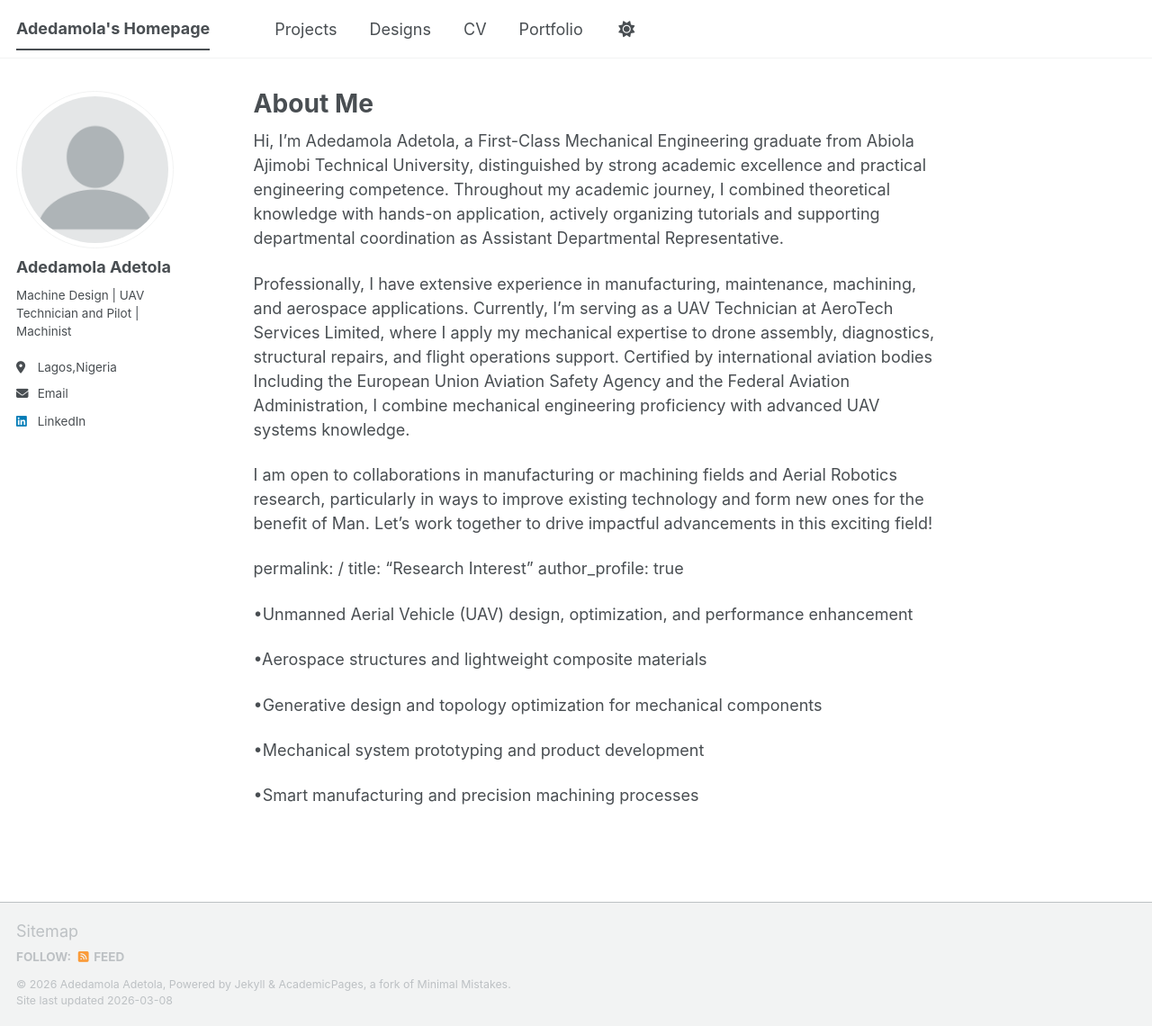
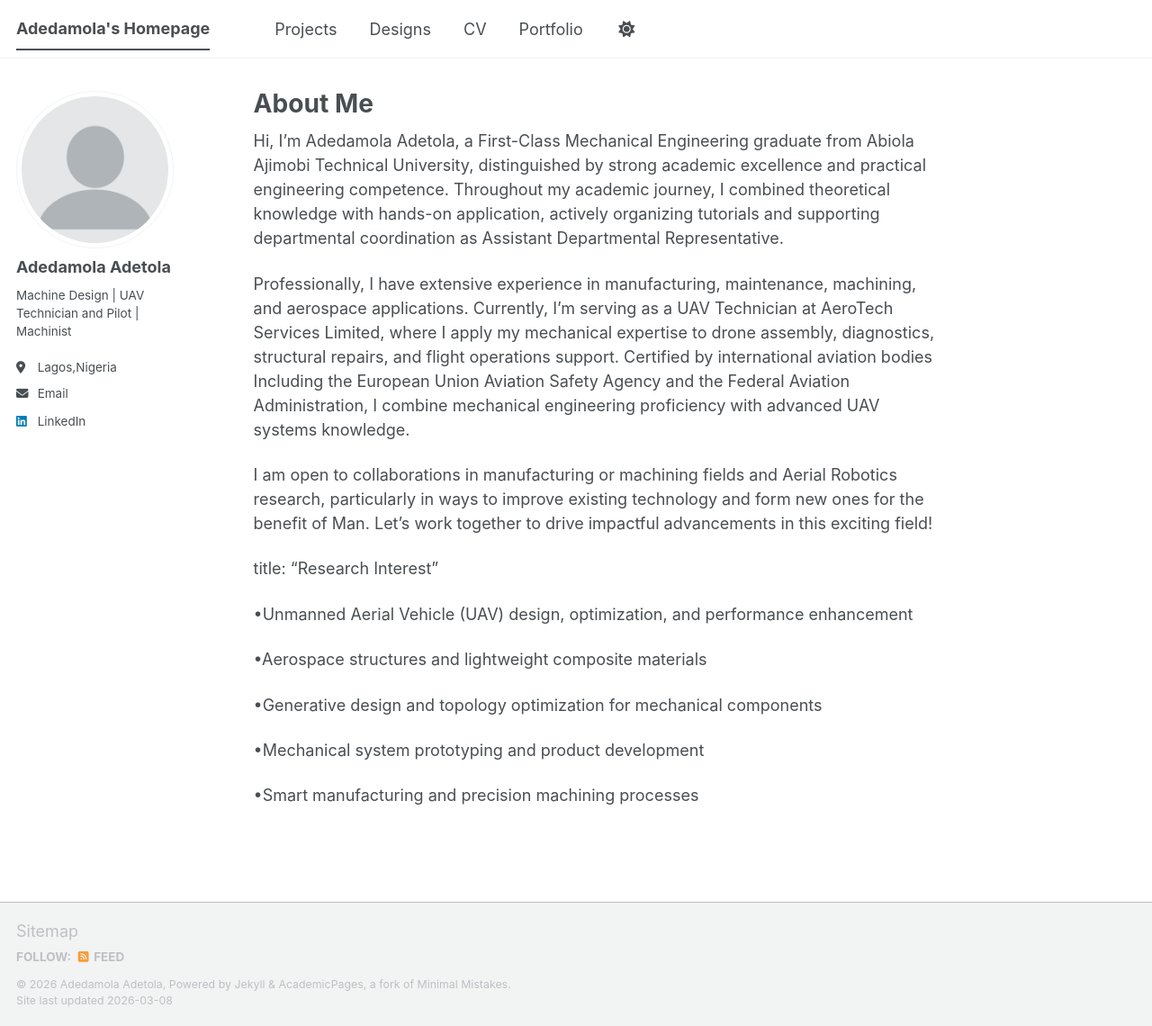
Before and after one commit to Adedam100/Adedam100.github.io, a Jekyll site: the page built from _pages/about.md, in a window 1280 px wide and 1140 px high. Shown: the whole window at 90% size. Built offline with Jekyll 4.4.1, drawn with Linux system fonts in a browser that asks for light colours; a script bundle is joined from its source files by our own code; library files that are not in the unit come from our copies.

Commit message:
Update about.md

```diff
--- a/_pages/about.md
+++ b/_pages/about.md
@@ -15,9 +15,7 @@
 I am open to collaborations in manufacturing or machining fields and Aerial Robotics research, particularly in ways to improve existing technology and form new ones for the benefit of Man. Let’s work together to drive impactful advancements in this exciting field!
 
 
-permalink: /
 title: "Research Interest"
-author_profile: true
 
 •Unmanned Aerial Vehicle (UAV) design, optimization, and performance 	enhancement
 
```
